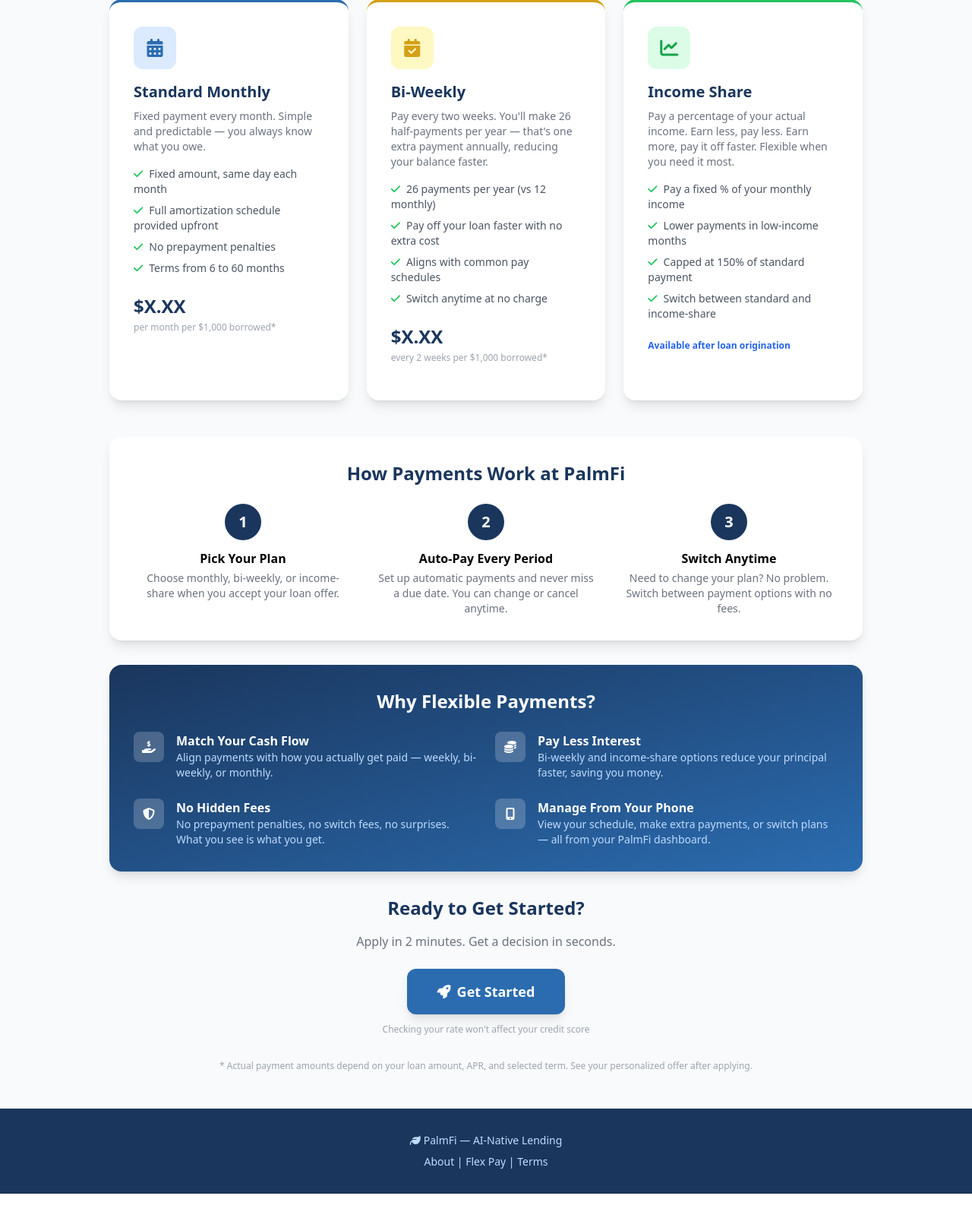
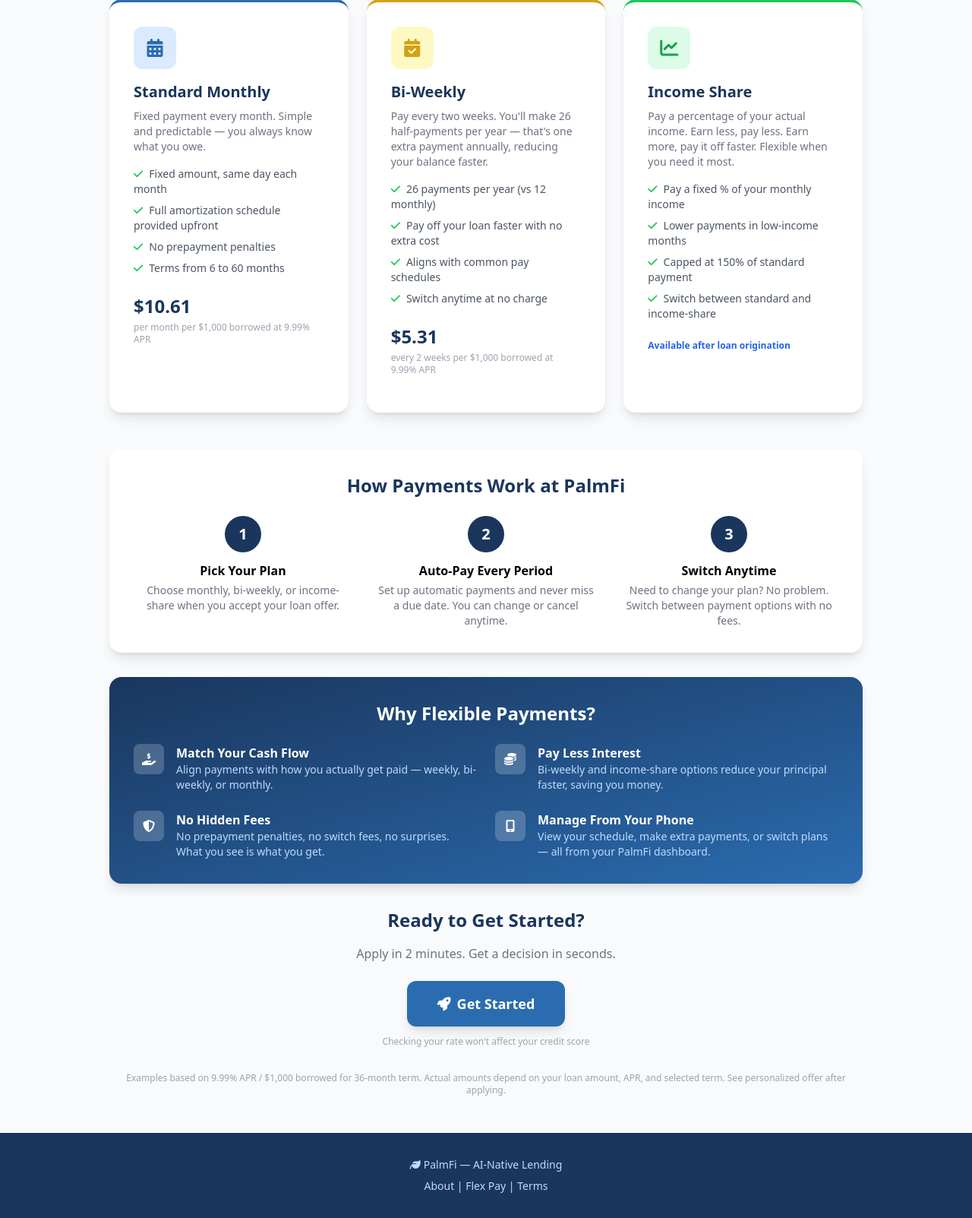
Before and after one commit to gjiky2003/palmfi, a Flask app: page /flex-pay in a window 1280 px wide. Shown: the part 353-1956 px from the top of the page at 76% size. Before the commit the page ends 1924 px from the top, so only its background shows below. Run offline with Flask 3, Linux system fonts and the light colour scheme; some libraries are stand-ins or nearby versions.

Commit message:
Fix Flex Pay page: replace .XX placeholders with real example values (0.61/mo, .31/bi-weekly at 9.99% APR)

```diff
--- a/platform/templates/flex_pay.html
+++ b/platform/templates/flex_pay.html
@@ -41,8 +41,8 @@
         <li><i class="fas fa-check text-green-500 mr-2"></i>No prepayment penalties</li>
         <li><i class="fas fa-check text-green-500 mr-2"></i>Terms from 6 to 60 months</li>
       </ul>
-      <div class="text-2xl font-bold text-primary mb-1">$X.XX</div>
-      <div class="text-xs text-gray-400 mb-4">per month per $1,000 borrowed*</div>
+      <div class="text-2xl font-bold text-primary mb-1">$10.61</div>
+      <div class="text-xs text-gray-400 mb-4">per month per $1,000 borrowed at 9.99% APR</div>
     </div>
 
     <!-- Bi-Weekly -->
@@ -58,8 +58,8 @@
         <li><i class="fas fa-check text-green-500 mr-2"></i>Aligns with common pay schedules</li>
         <li><i class="fas fa-check text-green-500 mr-2"></i>Switch anytime at no charge</li>
       </ul>
-      <div class="text-2xl font-bold text-primary mb-1">$X.XX</div>
-      <div class="text-xs text-gray-400 mb-4">every 2 weeks per $1,000 borrowed*</div>
+      <div class="text-2xl font-bold text-primary mb-1">$5.31</div>
+      <div class="text-xs text-gray-400 mb-4">every 2 weeks per $1,000 borrowed at 9.99% APR</div>
     </div>
 
     <!-- Income Share -->
@@ -145,7 +145,7 @@
   </div>
 
   <div class="text-center mt-8">
-    <p class="text-xs text-gray-400">* Actual payment amounts depend on your loan amount, APR, and selected term. See your personalized offer after applying.</p>
+    <p class="text-xs text-gray-400">Examples based on 9.99% APR / $1,000 borrowed for 36-month term. Actual amounts depend on your loan amount, APR, and selected term. See personalized offer after applying.</p>
   </div>
 
 </div>
```
